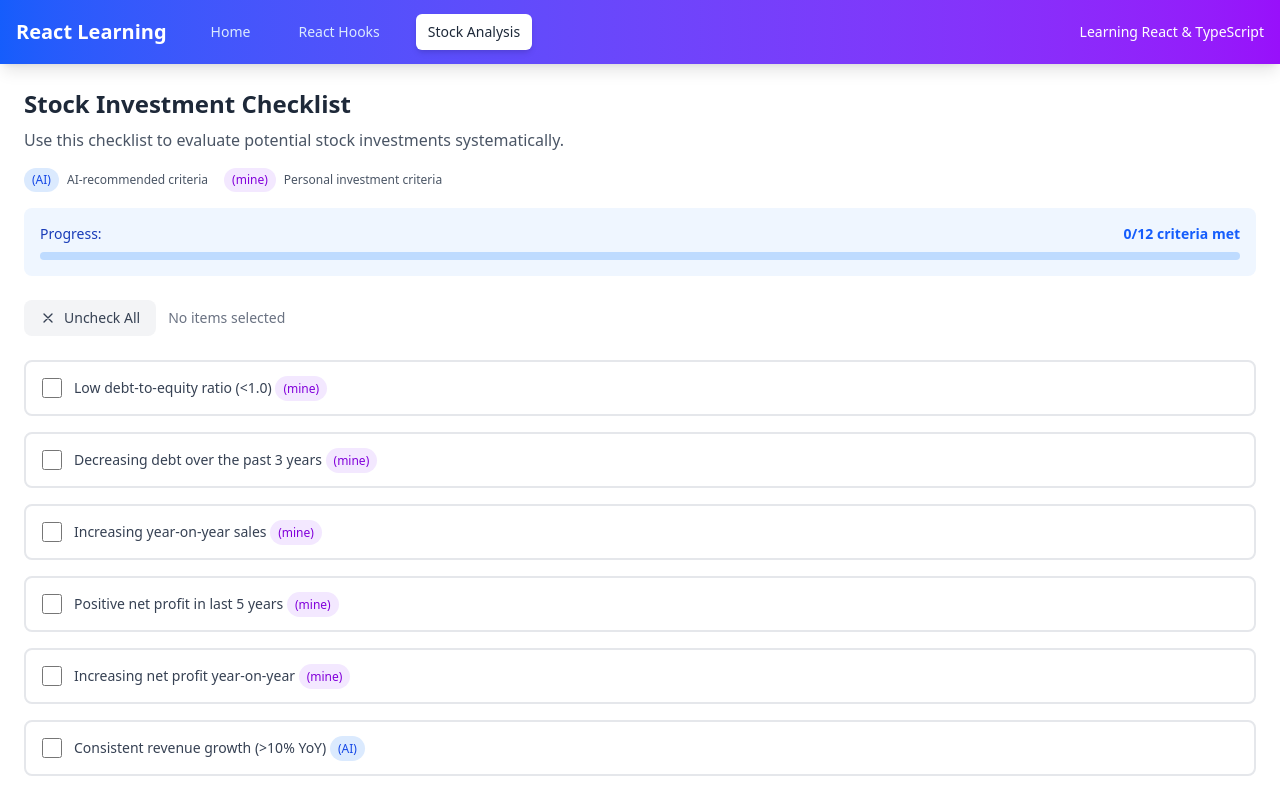
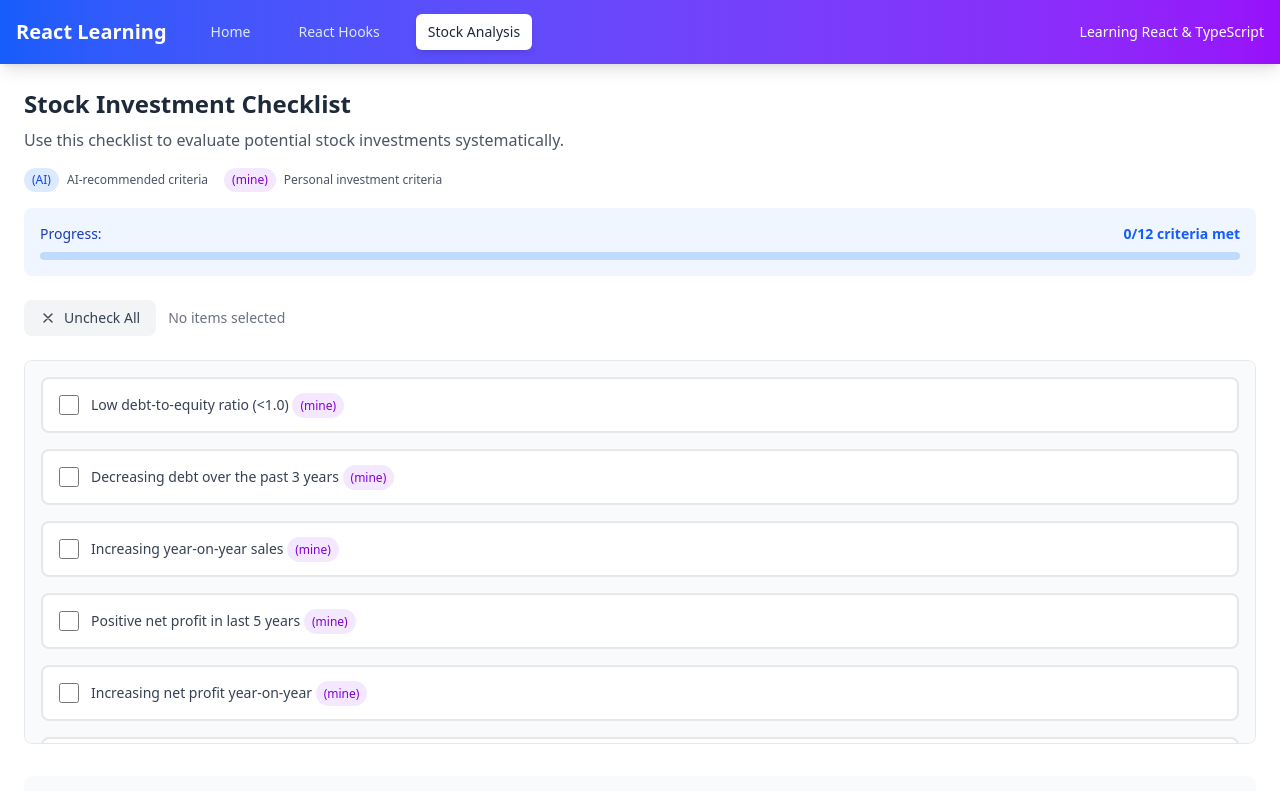
Before and after one commit to Ravi-Royal/reactLearning, a React (Vite) app: page /stock/checklist in a window 1280 px wide. Shown: the top 791 px of the page. Built offline with nearby package versions, Linux system fonts and the light colour scheme.

Commit message:
feat: Enhance StockCheckList layout with scrollable container for checklist items

```diff
--- a/src/pages/components/stock/stockChecklist/StockCheckList.tsx
+++ b/src/pages/components/stock/stockChecklist/StockCheckList.tsx
@@ -82,6 +82,7 @@ function StockCheckList() {
                 </div>
             </div>
 
+            <div className="max-h-96 overflow-y-auto border border-gray-200 rounded-lg p-4 bg-gray-50">
                 <div className="grid gap-4">
                     {checklistItems.map((item) => (
                         <div
@@ -119,6 +120,7 @@ function StockCheckList() {
                         </div>
                     ))}
                 </div>
+            </div>
 
             <div className="mt-8 p-4 bg-gray-50 rounded-lg">
                 <h3 className="font-semibold text-gray-800 mb-2">Investment Readiness</h3>
```
Lines whose indentation alone changed are shown as unchanged.
